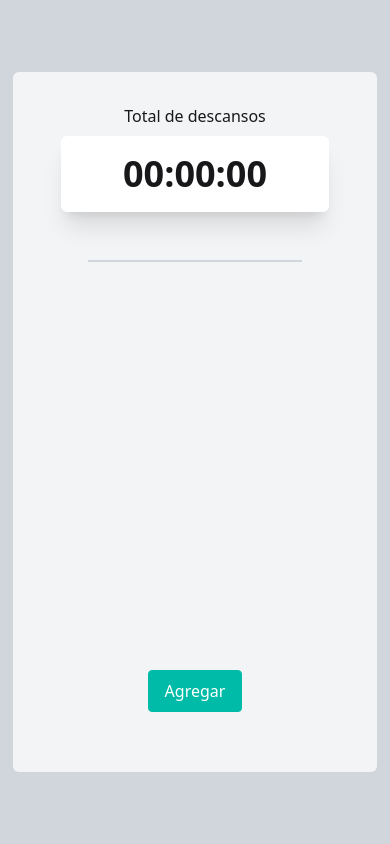
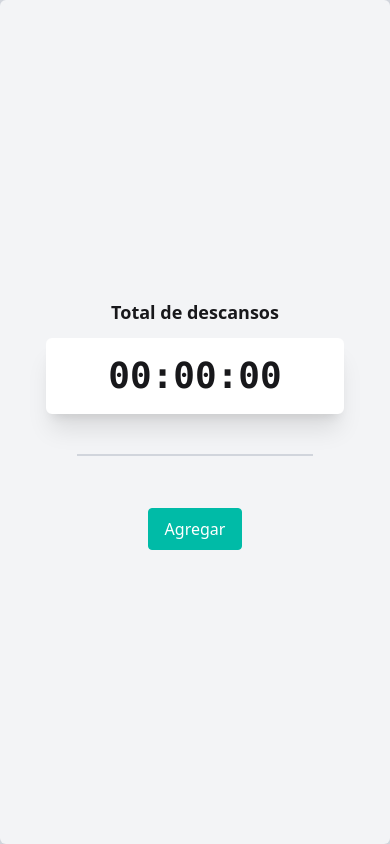
Before and after one commit to anthoox/Breaker, a plain HTML site: page index.html in a window 390 px wide. Drawn offline with nearby package versions, Linux system fonts and the light colour scheme.

Commit message:
style: diseño responsivo adaptable a móvil y escritorio y añadiendo ico

```diff
--- a/index.html
+++ b/index.html
@@ -2,43 +2,44 @@
 <html lang="es">
   <head>
     <meta charset="UTF-8" />
-    <meta name="viewport" content="width=device-width, initial-scale=1.0" />
-    <title>Descansos</title>
+    <meta name="viewport" content="width=device-width, initial-scale=1.0, maximum-scale=1.0, user-scalable=no">
+    <title>Breaker</title>
     <script src="https://cdn.jsdelivr.net/npm/@tailwindcss/browser@4"></script>
     <link
       href="https://cdn.jsdelivr.net/npm/daisyui@5"
       rel="stylesheet"
       type="text/css"
     />
+    <link rel="icon" type="image/x-icon" href="resources/despertador.ico">
     <link rel="stylesheet" href="style.css">
     <script src="https://cdn.jsdelivr.net/npm/@tailwindcss/browser@4"></script>
   </head>
   <body>
     <div class="h-screen bg-gray-300 flex items-center flex-col justify-center">
       <div
-        class="h-[700px] flex flex-col items-center relative bg-gray-100 rounded-md max-w-md overflow-y-auto"
+        class="w-full h-screen md:h-[700px] md:max-w-md flex flex-col items-center justify-center relative bg-gray-100 rounded-md max-w-md overflow-y-auto"
       >
         <div class="w-full py-8 px-12 flex flex-col items-center">
           <header>
-            <h1 class="text-center">Total de descansos</h1>
+            <h1 class="text-center font-semibold text-lg m-3">Total de descansos</h1>
             <div
               class="mt-2 border-2 border-white rounded-md px-15 py-4 text-4xl font-bold shadow-xl/10 bg-white"
             >
-              <h2 id="total-global" class="text-center align-center">
+              <h2 id="total-global" class="text-center align-center font-mono ">
                 00:35:55
               </h2>
             </div>
           </header>
 
-          <hr class="mt-12 border-gray-300 border w-4/5 max-w-2xs" />
+          <hr class="mt-10 border-gray-300 border w-4/5 max-w-2xs" />
 
-          <main id="break-list" class="mt-3">
+          <main id="break-list">
 
           </main>
         </div>
 
         <button
-          class="absolute bottom-5 px-4 py-2 border border-teal-500 bg-teal-500 hover:border-teal-600 hover:bg-teal-600 rounded-sm text-white cursor-pointer active:scale-95 easy-in mb-10"
+          class="mt-5 px-4 py-2 border border-teal-500 bg-teal-500 hover:border-teal-600 hover:bg-teal-600 rounded-sm text-white cursor-pointer active:scale-95 easy-in mb-10"
   onclick="abrirModalNuevo()"
         >
           <span>Agregar</span>
```
Also changed, not shown: resources/despertador.ico (added).
